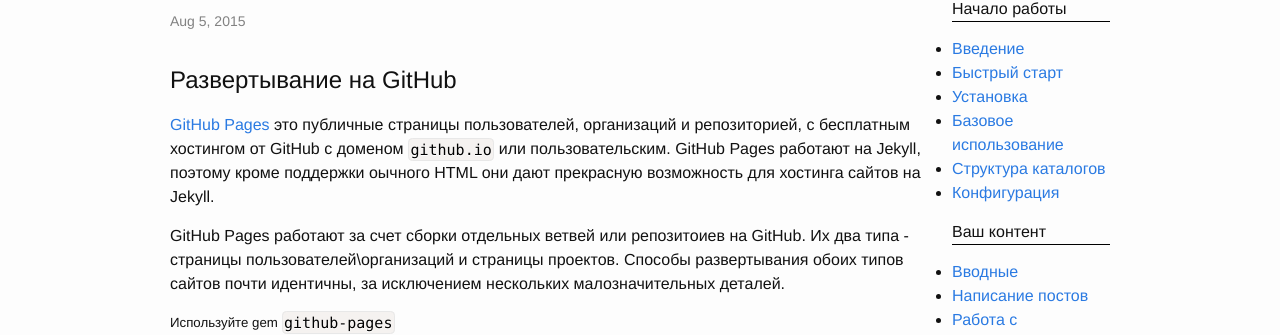
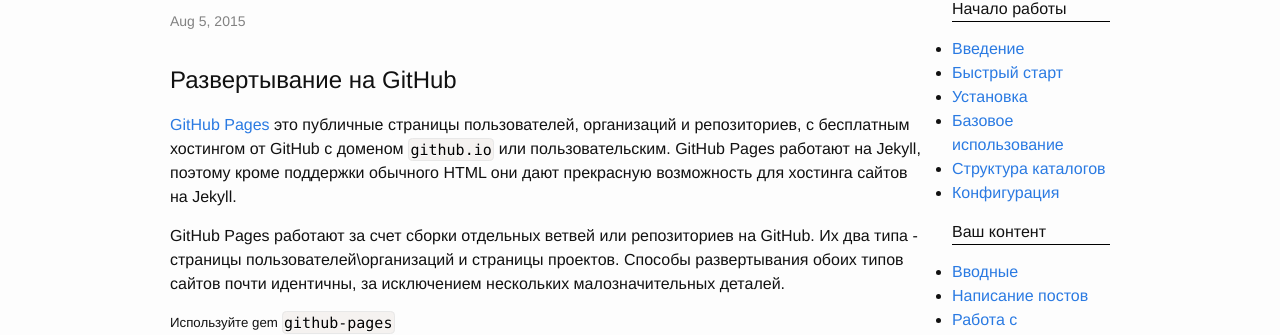
Before and after one commit to prgssr/prgssr.github.io, a Jekyll site: the page built from _documentation/22_github_pages.markdown, in a window 1280 px wide and 900 px high. Shown: the part 138-473 px from the top of the window. Built offline with Jekyll 4.4.1, drawn with Linux system fonts in a browser that asks for light colours.

Commit message:
typo errors fix 22

```diff
--- a/_documentation/22_github_pages.markdown
+++ b/_documentation/22_github_pages.markdown
@@ -8,9 +8,9 @@
 
 # Развертывание на  GitHub
 
-[GitHub Pages](http://pages.github.com/) это публичные страницы пользователей, организаций и репозиторией, с бесплатным хостингом от GitHub  с доменом `github.io` или пользовательским. GitHub Pages  работают на Jekyll, поэтому кроме  поддержки оычного HTML они дают прекрасную возможность для хостинга сайтов на Jekyll.
+[GitHub Pages](http://pages.github.com/) это публичные страницы пользователей, организаций и репозиториев, с бесплатным хостингом от GitHub  с доменом `github.io` или пользовательским. GitHub Pages  работают на Jekyll, поэтому кроме  поддержки обычного HTML они дают прекрасную возможность для хостинга сайтов на Jekyll.
 
-GitHub Pages работают за счет сборки отдельных ветвей или репозитоиев на GitHub. Их два типа - страницы пользователей\организаций и страницы проектов. Способы развертывания обоих типов сайтов почти идентичны, за исключением нескольких малозначительных деталей.
+GitHub Pages работают за счет сборки отдельных ветвей или репозиториев на GitHub. Их два типа - страницы пользователей\организаций и страницы проектов. Способы развертывания обоих типов сайтов почти идентичны, за исключением нескольких малозначительных деталей.
 
 ##### Используйте gem `github-pages`
 
```
